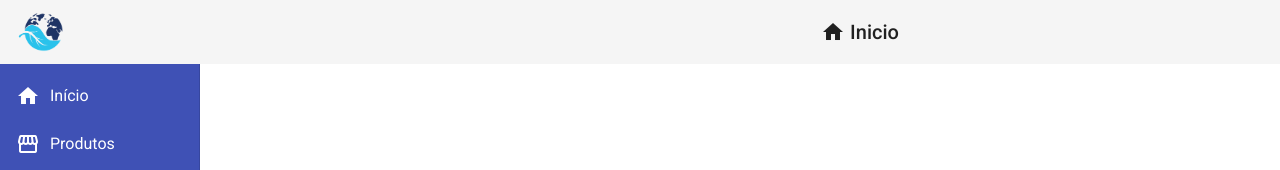
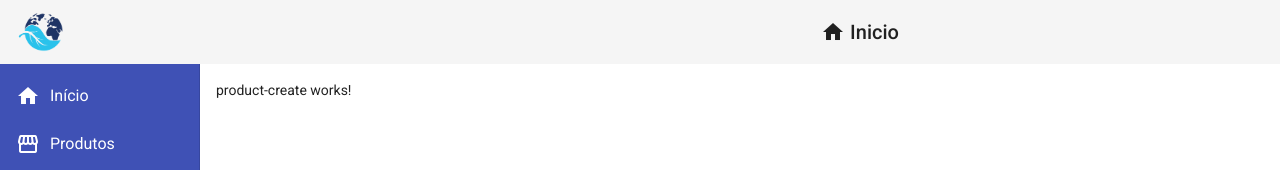
Before and after one commit to HelioAnacronista/Estudo-Angular, an Angular app in the folder frontend/: page /product-create in a window 1280 px wide. Before the commit this address led to /. Shown: the top 170 px of the page. Built offline with nearby package versions, Linux system fonts and the light colour scheme.

Commit message:
componets create product

```diff
--- a/frontend/src/app/app.module.ts
+++ b/frontend/src/app/app.module.ts
@@ -15,6 +15,7 @@
 import { HomeComponent } from './views/home/home.component';
 import { MatCardModule } from "@angular/material/card";
 import { ProductCrudComponent } from './views/product-crud/product-crud.component';
+import { ProductCreateComponent } from './components/product/product-create/product-create.component';
 
 
 @NgModule({
@@ -25,6 +26,7 @@
     NavComponent,
     HomeComponent,
     ProductCrudComponent,
+    ProductCreateComponent,
 
   ],
   imports: [
--- /dev/null
+++ b/frontend/src/app/components/product/product-create/product-create.component.html
@@ -0,0 +1 @@
+<p>product-create works!</p>
--- /dev/null
+++ b/frontend/src/app/components/product/product-create/product-create.component.ts
@@ -0,0 +1,15 @@
+import { Component, OnInit } from '@angular/core';
+
+@Component({
+  selector: 'app-product-create',
+  templateUrl: './product-create.component.html',
+  styleUrls: ['./product-create.component.css']
+})
+export class ProductCreateComponent implements OnInit {
+
+  constructor() { }
+
+  ngOnInit(): void {
+  }
+
+}
```
Also changed, not shown: frontend/src/app/app-routing.module.ts (+7 -1 lines), frontend/src/app/components/product/product-create/product-create.component.css (added).
